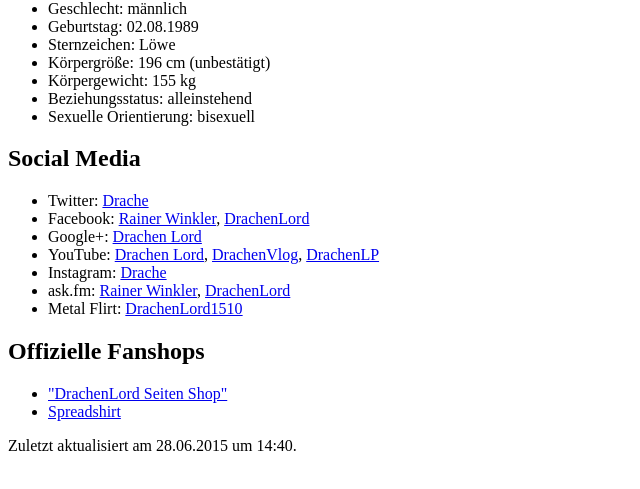
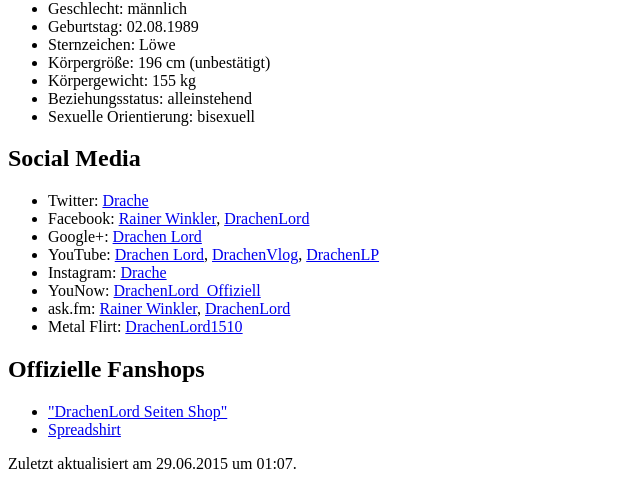
Before and after one commit to DrachenHub/drachenhub.github.io, a plain HTML site: page index.html in a window 1280 px wide. Shown: the part 657-1146 px from the top of the page, without its empty margins (0-640 px from the left). Drawn offline with Linux system fonts and the light colour scheme.

Commit message:
YouNow Link hinzugefügt

```diff
--- a/index.html
+++ b/index.html
@@ -50,6 +50,7 @@
           <li>Google+: <a href="https://www.google.com/+DrachenLord">Drachen Lord</a></li>
           <li>YouTube: <a href="https://www.youtube.com/user/DrachenLord1510">Drachen Lord</a>, <a href="https://www.youtube.com/user/drachenvlog1510">DrachenVlog</a>, <a href="https://www.youtube.com/channel/UCMl7TI-xQ6Qv_H7FsEX7pRQ">DrachenLP</a></li>
           <li>Instagram: <a href="https://instagram.com/drachenlord1510/">Drache</a></li>
+          <li>YouNow: <a href="http://www.younow.com/DrachenLord_Offiziell">DrachenLord_Offiziell</a></li>
           <li>ask.fm: <a href="http://ask.fm/DrachenLord1510Offiziell">Rainer Winkler</a>, <a href="http://ask.fm/DrachenLord1510">DrachenLord</a></li>
           <li>Metal Flirt: <a href="http://www.metalflirt.de/community/profil/DrachenLord1510">DrachenLord1510</a></li>
         </ul>
@@ -64,7 +65,7 @@
       </section>
 
       <footer>
-        <p>Zuletzt aktualisiert am <time datetime="2015-06-28T14:40+02:00">28.06.2015 um 14:40</time>.</p>
+        <p>Zuletzt aktualisiert am <time datetime="2015-06-29T01:07+02:00">29.06.2015 um 01:07</time>.</p>
       </footer>
     </body>
 </html>
```
